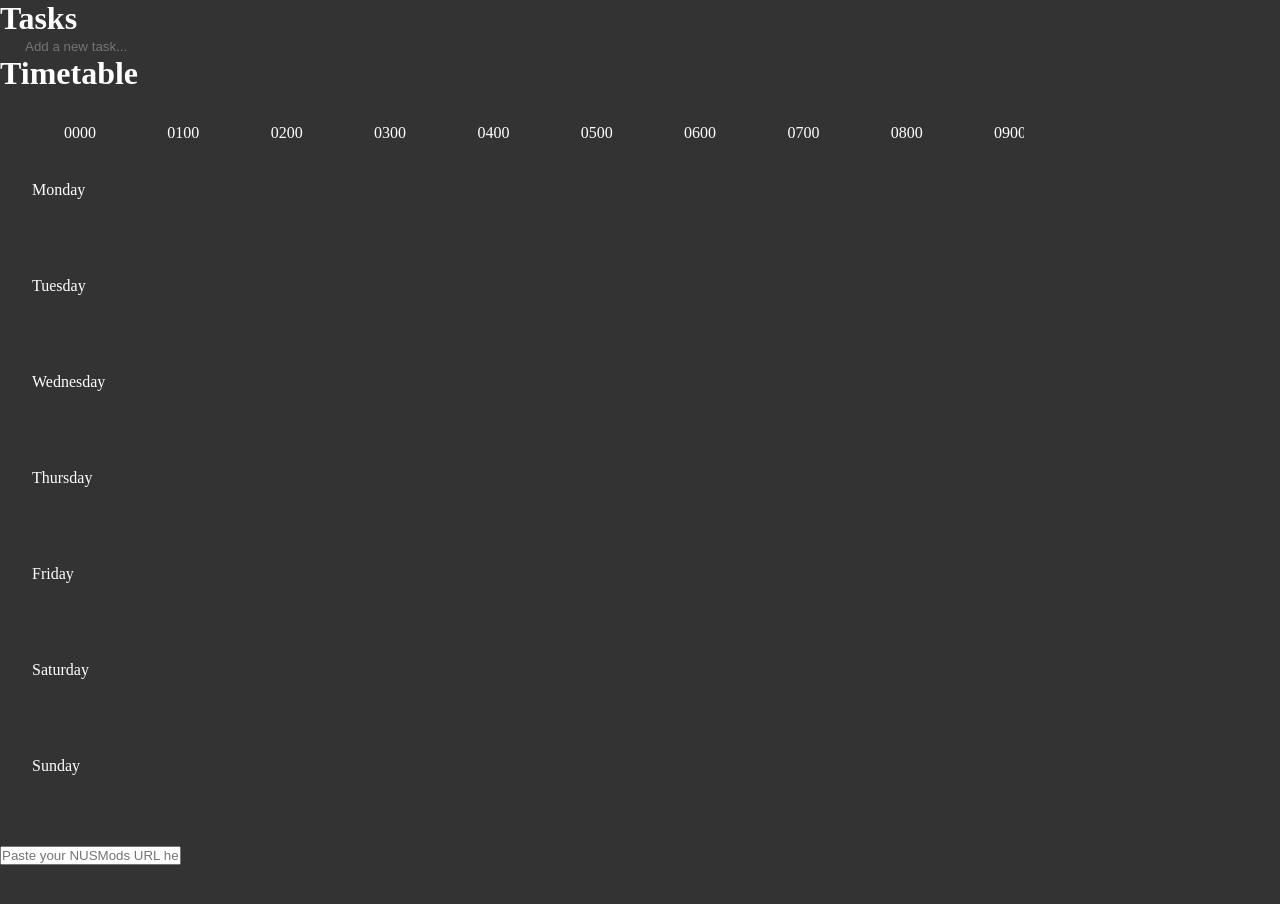
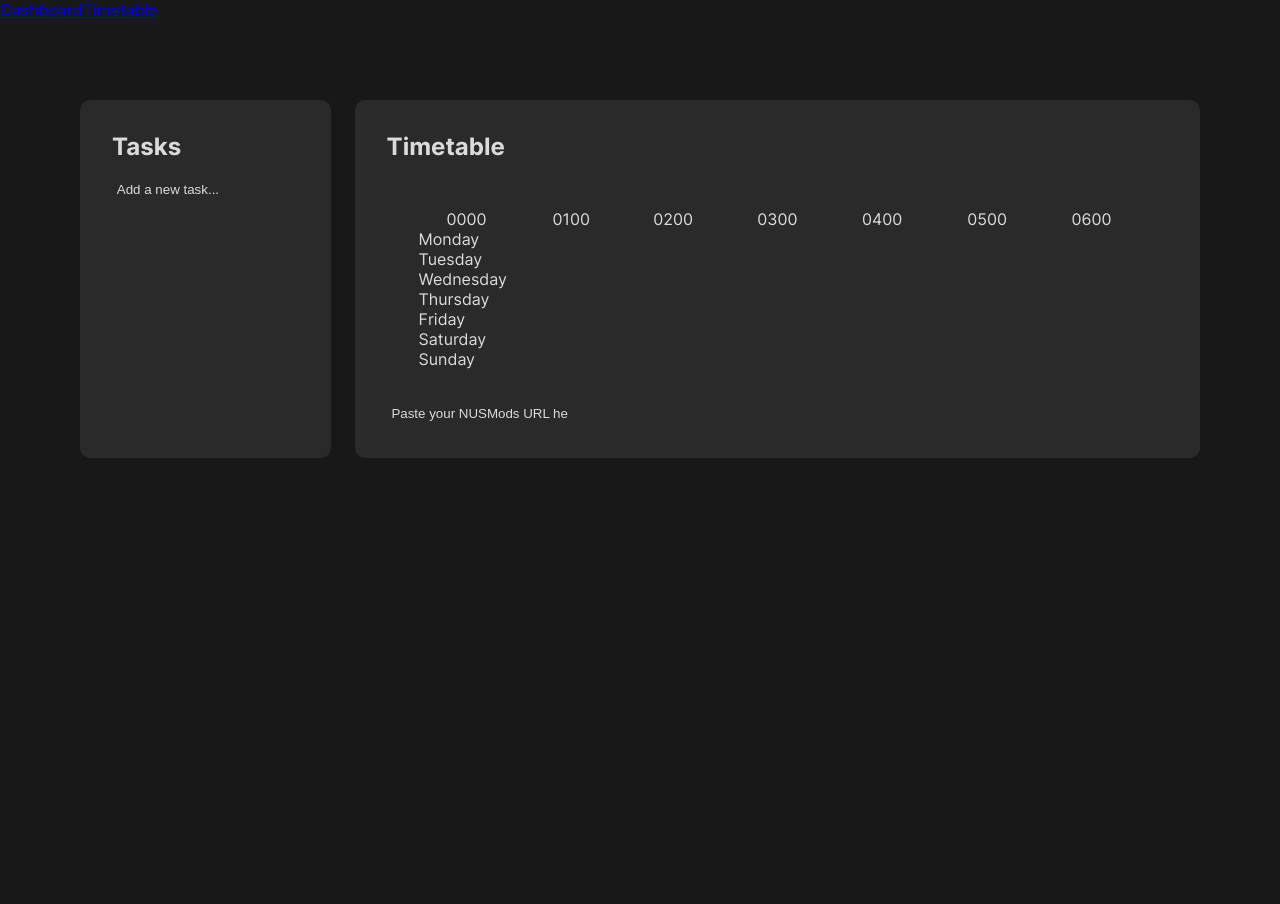
Before and after one commit to AustinKong/stucado, a React (Vite) app: page / in a window 1280 px wide. Shown: the top 904 px of the page. Before the commit the page ends 865 px from the top, so only its background shows below. Built offline with nearby package versions, Linux system fonts and the light colour scheme.

Commit message:
Add basic dashboard

```diff
--- a/package.json
+++ b/package.json
@@ -13,6 +13,7 @@
     "axios": "^1.6.8",
     "react": "^18.2.0",
     "react-dom": "^18.2.0",
+    "react-router-dom": "^6.23.1",
     "vite-tsconfig-paths": "^4.3.2"
   },
   "devDependencies": {
--- a/src/renderer/components/App.tsx
+++ b/src/renderer/components/App.tsx
@@ -1,12 +1,17 @@
-import TasksList from 'Components/widgets/TasksList'
-import Timetable from 'Components/widgets/Timetable'
+import Dashboard from 'Components/pages/Dashboard'
+import Layout from 'Components/Layout'
+import { BrowserRouter, Routes, Route } from 'react-router-dom'
 
 function App() {
   return (
-    <>
-      <TasksList />
-      <Timetable />
-    </>
+    <BrowserRouter>
+      <Routes>
+        <Route path="/" element={<Layout />} >
+          {/* TODO: Define 404 page */}
+          <Route index element={<Dashboard />} />
+        </Route>
+      </Routes>
+    </BrowserRouter>
   )
 }
 
--- /dev/null
+++ b/src/renderer/components/Layout.tsx
@@ -0,0 +1,17 @@
+import { Outlet, Link } from 'react-router-dom'
+
+const Layout: React.FC = () => {
+  return <>
+    <nav>
+      <ul>
+        <li>
+          <Link to="/">Dashboard</Link>
+          <Link to="/timetable">Timetable</Link>
+        </li>
+      </ul>
+    </nav>
+    <Outlet />
+  </>
+}
+
+export default Layout
--- /dev/null
+++ b/src/renderer/components/pages/Dashboard.tsx
@@ -0,0 +1,22 @@
+import TasksList from 'Components/widgets/TasksList'
+import Timetable from 'Components/widgets/Timetable'
+import 'Styles/pages/dashboard.css'
+
+const Dashboard: React.FC = () => {
+  return <div className='dashboard'>
+    <div
+      className='dashboard__widget'
+      style={{ gridRow: 'span 1', gridColumn: 'span 1' }}
+    >
+      <TasksList />
+    </div>
+    <div
+      className='dashboard__widget'
+      style={{ gridColumn: 'span 4' }}
+    >
+      <Timetable />
+    </div>
+  </div>
+}
+
+export default Dashboard
--- a/src/renderer/components/widgets/TasksList.tsx
+++ b/src/renderer/components/widgets/TasksList.tsx
@@ -41,7 +41,7 @@ const TasksList: React.FC = () => {
 
   return (
     <div className='tasks-list'>
-      <h1>Tasks</h1>
+      <h2>Tasks</h2>
       <ul>
         {tasks.map((task) => (
           <li key={task.id} className='tasks-list__task-item'>
--- a/src/renderer/components/widgets/Timetable.tsx
+++ b/src/renderer/components/widgets/Timetable.tsx
@@ -20,7 +20,7 @@ const Timetable: React.FC = () => {
 
   return (
     <div>
-      <h1>Timetable</h1>
+      <h2>Timetable</h2>
       <div className='timetable'>
         <div className='timetable__scrollable'>
           <div className='timetable__header'>
--- a/src/renderer/styles/index.css
+++ b/src/renderer/styles/index.css
@@ -1,6 +1,12 @@
 :root {
-  --background-color: #333333;
-  --text-color: #ffffff;
+  --background-color: #181818;
+  --widget-color: #2a2a2a;
+  --text-color: #dbdbdb;
+}
+
+@font-face {
+  font-family: inter;
+  src: url('../assets/fonts/Inter-VariableFont.ttf');
 }
 
 * {
@@ -9,7 +15,26 @@
   box-sizing: border-box;
 }
 
-body {
+html, body {
+  height: 100%;
+  -webkit-font-smoothing: antialiased;
+  -moz-osx-font-smoothing: grayscale;
+  font-family: inter;
   background-color: var(--background-color);
   color: var(--text-color);
 }
+
+button {
+  padding: 3px;
+}
+
+input {
+  border: none;
+  padding: 0.3rem;
+  background-color: inherit;
+  color: var(--text-color);
+}
+
+input::placeholder {
+  color: var(--text-color);
+}
--- /dev/null
+++ b/src/renderer/styles/pages/dashboard.css
@@ -0,0 +1,19 @@
+.dashboard {
+  padding: 5rem 5rem;
+  display: grid;
+  grid-template-columns: repeat(5, 1fr);
+  grid-template-rows: repeat(3, 1fr);
+  gap: 1.5rem;
+}
+
+.dashboard__widget {
+  height: 100%;
+  width: 100%;
+  background-color: var(--widget-color);
+  border-radius: 10px;
+  padding: 2rem;
+
+  h2 {
+    margin-bottom: 1rem;
+  }
+}
--- a/src/renderer/styles/widgets/tasks-list.css
+++ b/src/renderer/styles/widgets/tasks-list.css
@@ -1,10 +1,13 @@
 .tasks-list {
-  width: 50vw;
+  width: 100%;
 
   ul {
     width: 100%;
     list-style-type: none;
   }
+}
+
+.tasks-list__task-item {
 }
 
 .tasks-list__task-status {
@@ -33,13 +36,7 @@
 }
 
 .tasks-list__add-task {
-  margin-left: 25px;
-
-  input {
-    border: 0;
-    background-color: var(--background-color);
-    color: var(--text-color);
-  }
+  margin-top: 1rem;
 }
 
 .tasks-list__delete-task {
--- a/src/renderer/styles/widgets/timetable.css
+++ b/src/renderer/styles/widgets/timetable.css
@@ -1,5 +1,5 @@
 .timetable {
-    width: 80vw;
+    width: 100%;
     padding: 2rem;
     overflow-x: scroll;
 }
@@ -23,7 +23,6 @@
     /* FIXME: Hard coding 1.5em to make the time "notches" match with the timetable,
         might break if it changes*/
     width: calc(100% - 1.5em);
-    height: 6rem;
     display: flex;
 }
 
```
Also changed, not shown: src/renderer/assets/fonts/Inter-VariableFont.ttf (added), 1 other file (tests, documents, lock files or other folders).
